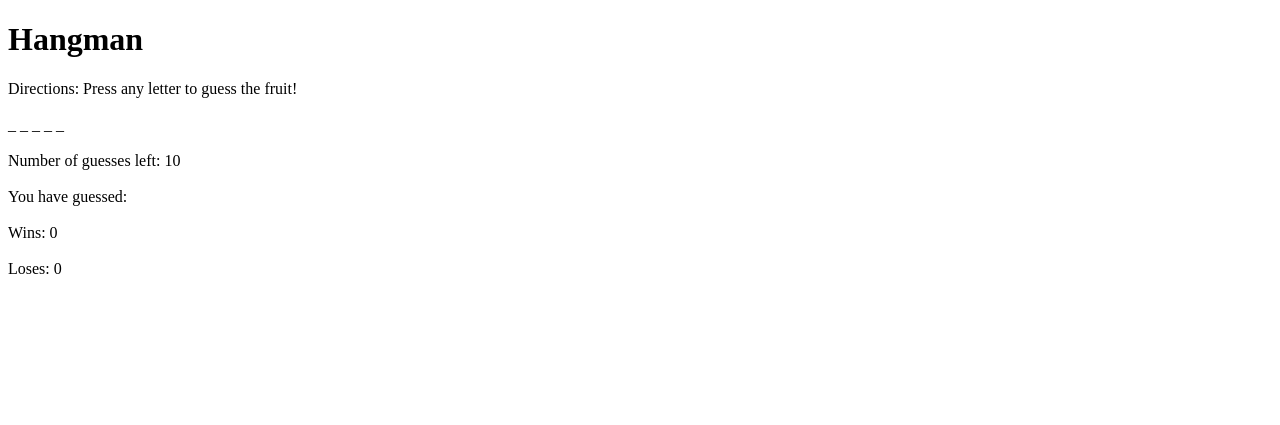
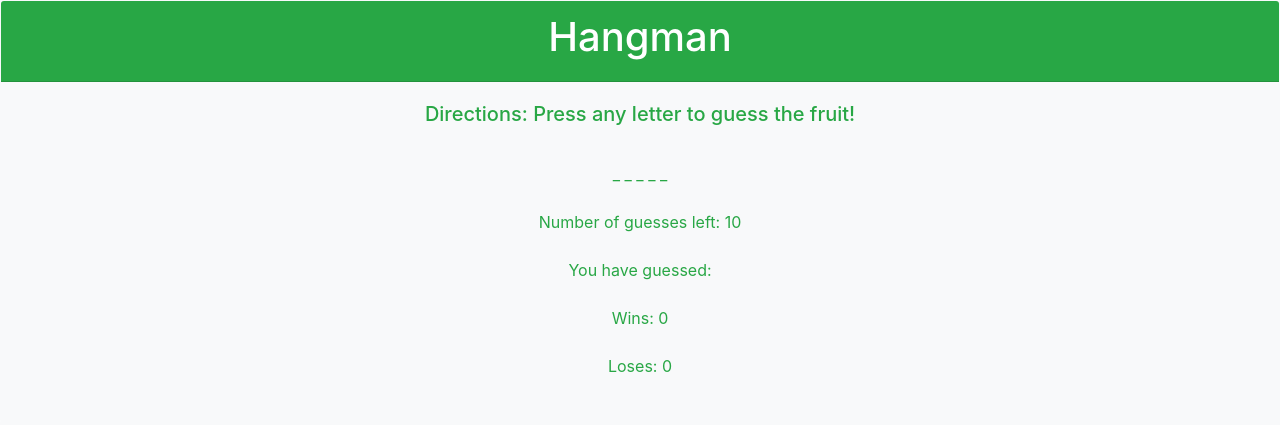
Before and after one commit to nmbarry15/Word-Guess-Game, a plain HTML site: page index.html in a window 1280 px wide. Drawn offline with nearby package versions, Linux system fonts and the light colour scheme.

Commit message:
add bootstrap and comment

```diff
--- a/assets/javascript/game.js
+++ b/assets/javascript/game.js
@@ -6,6 +6,7 @@ var winsText = document.getElementById("wins");
 var losesText = document.getElementById("loses");
 var endText = document.getElementById("end");
 
+//set variables
 var words = ["banana", "blackberry", "pineapple", "raspberry",
     "mango", "tomato", "dragonberry", "passionfuit", "strawberry"];
 
@@ -17,7 +18,8 @@ var lettersGuessed = [];
 var blanks = [];
 var gameActive = true;
 
-var printBlanks = function () {
+//funtion to call when starting a new game
+var gameReset = function () {
     for (var i = 0; i < words[wordIndex].length; i++) {
 
         if (/^[a-z]/.test(words[wordIndex].charAt(i))) {
@@ -39,53 +41,57 @@ var printBlanks = function () {
     gameActive = true;
 }
 
-printBlanks();
+gameReset();
 
 
 document.onkeyup = function (event) {
     var userGuess = event.key;
 
+    //make sure key pressed is a letter and one char long
     if ((/^[a-z]/.test(userGuess)) && (userGuess.length == 1) && (gameActive === true)) {
+        //check if word includes char guessed
         if (words[wordIndex].includes(userGuess)) {
-            console.log(userGuess + " yes")
             for (var i = 0; i < words[wordIndex].length; i++) {
+                //replace letter guessed with blank in blanks array
                 if (userGuess === words[wordIndex].charAt(i)) {
                     blanks.splice(i, 1, userGuess);
-                    console.log(blanks);
                     guessText.textContent = blanks.join("  ");
                 }
             }
         }
+        //if guess not in word
         else {
-            console.log(userGuess + " no")
+            //check if they have not already guessed that letter
             if (!(lettersGuessed.includes(userGuess))) {
                 lettersGuessed.push(userGuess);
-                console.log(lettersGuessed.join(", "));
                 guessesLeft--;
                 numGuessesText.textContent = "Number of guesses left: " + guessesLeft;
                 lettersGuessedText.textContent = lettersGuessed.join(", ");
             }
         }
+        //winning code
         if ((words[wordIndex] == blanks.join("")) && (guessesLeft >= 0)) {
             endText.textContent = "Great Job! You win!"
             numWin++;
             gameActive = false;
+            //reset variables
             wordIndex = Math.floor((Math.random() * words.length));
             blanks = [];
             lettersGuessed = [];
             guessesLeft = 10;
-            setTimeout(printBlanks, 2000);
+            setTimeout(gameReset, 2000);
         }
-
+        //losing code
         if ((guessesLeft <= 0) && !(words[wordIndex] == blanks.join(""))) {
-            endText.textContent = "You did not guess correctly. The ice cream flavor was " + words[wordIndex];
+            endText.textContent = "You did not guess correctly. The fruit was " + words[wordIndex];
             numLose++;
             gameActive = false;
+            //reset variables
             wordIndex = Math.floor((Math.random() * words.length));
             blanks = [];
             lettersGuessed = [];
             guessesLeft = 10;
-            setTimeout(printBlanks, 2000);
+            setTimeout(gameReset, 2000);
         }
     }
 }
--- a/index.html
+++ b/index.html
@@ -4,6 +4,8 @@
 <head>
     <meta charset="UTF-8">
     <script src="https://cdnjs.cloudflare.com/ajax/libs/jquery/3.2.1/jquery.min.js"></script>
+    <link rel="stylesheet" href="https://stackpath.bootstrapcdn.com/bootstrap/4.1.3/css/bootstrap.min.css" integrity="sha384-MCw98/SFnGE8fJT3GXwEOngsV7Zt27NXFoaoApmYm81iuXoPkFOJwJ8ERdknLPMO"
+        crossorigin="anonymous">
 
     <link rel="stylesheet" type="text/css" href="assets/css/style.css">
 
@@ -11,26 +13,29 @@
     <title>Hangman</title>
 </head>
 
-<body>
+<body class="bg-light">
 
-    <div><h1>Hangman</h1></div>
+    <div class="card text-center bg-light border-light">
+        <div class="card-header bg-success text-white">
+            <h1>Hangman</h1>
+        </div>
+        <div class="card-body bg-light text-success">
+            <h5 class="card-title">Directions: Press any letter to guess the fruit!</h5>
+            <br>
+            <div class="card-text" id="wordToGuess"> </div>
+            <br>
+            <div class="card-text" id="numGuesses"> </div>
+            <br>
+            <div>You have guessed: <span id="letterGuesses"></span></div>
+            <br>
+            <div class="card-text" id="wins"> </div>
+            <br>
+            <div class="card-text" id="loses"> </div>
+            <br>
+            <div class="card-text" id="end"></div>
+        </div>
+    </div>
 
-    <div>Directions: Press any letter to guess the fruit!</div>
-    <br>
-    <div id="wordToGuess"> </div>
-    <br>
-
-    <div id="numGuesses"> </div>
-    <br>
-
-    <div>You have guessed: <span id="letterGuesses"></span></div>
-    <br>
-
-    <div id="wins"> </div>
-    <br>
-    <div id="loses"> </div>
-    <br>
-    <div id="end"></div>
 
     <script src="assets/javascript/game.js"></script>
 
```
